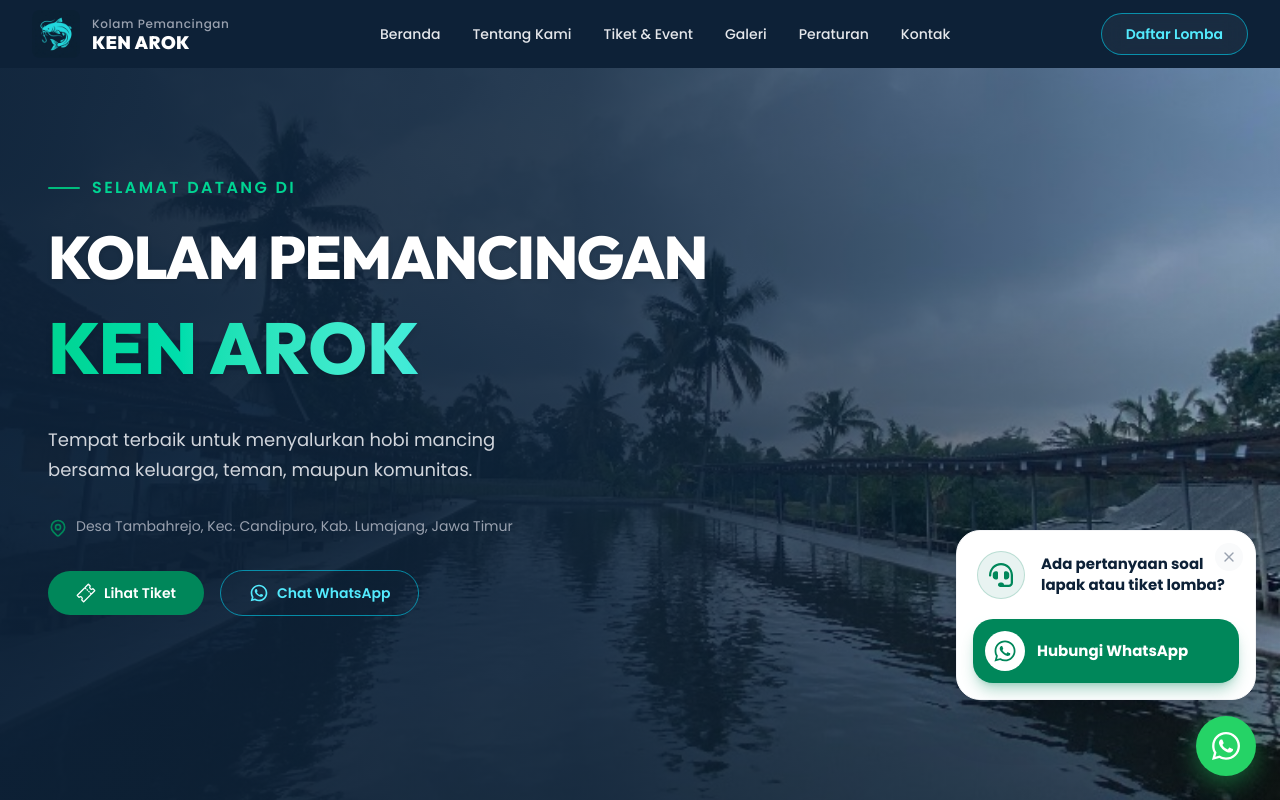
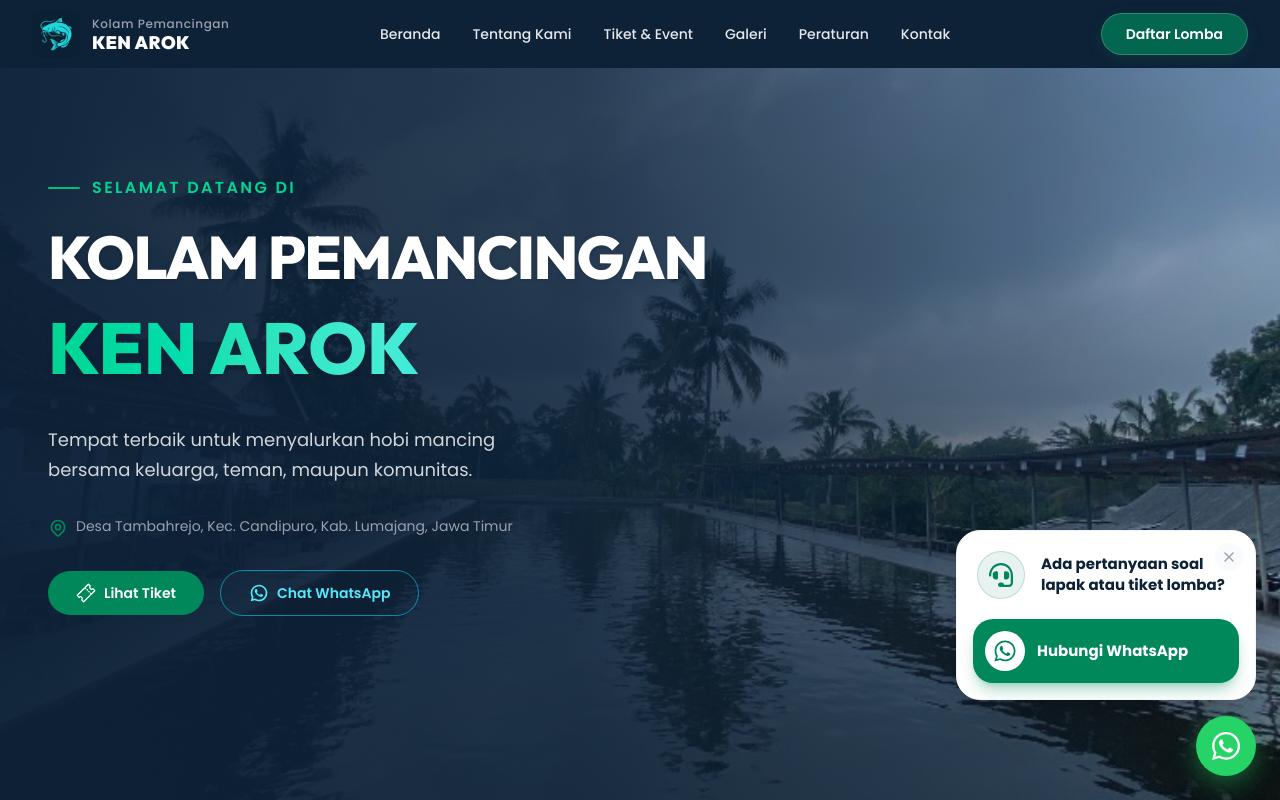
Before and after one commit to geraldhinoa/ken-arok-pemancingan, a React (Vite) app: page / in a window 1280 px wide. Shown: the top 800 px of the page. Built offline with nearby package versions, Linux system fonts and the light colour scheme.

Commit message:
style: revert tombol daftar lomba ke hijau glassmorphism agar lebih menonjol

```diff
--- a/src/components/Navbar.jsx
+++ b/src/components/Navbar.jsx
@@ -66,9 +66,10 @@ export default function Navbar() {
           href="https://wa.me/6281292929210?text=Halo%20Admin%20Ken%20Arok%2C%20saya%20mau%20daftar%20lomba"
           target="_blank"
           rel="noopener noreferrer"
-          className="hidden lg:inline-flex items-center px-6 py-2.5 rounded-full text-sm font-semibold transition-all duration-300
-                     text-cyan-300 border border-cyan-400/60 bg-white/5 backdrop-blur-md
-                     hover:border-cyan-300 hover:bg-cyan-400/10 hover:shadow-[0_0_15px_rgba(34,211,238,0.3)] hover:-translate-y-0.5"
+          className="hidden lg:inline-flex items-center px-6 py-2.5 rounded-full text-sm font-semibold text-white transition-all duration-300
+                     bg-[#00875A]/70 backdrop-blur-md border border-white/20
+                     shadow-[0_4px_15px_rgba(0,135,90,0.2)]
+                     hover:bg-[#00875A]/90 hover:shadow-[0_6px_20px_rgba(0,135,90,0.4)] hover:-translate-y-0.5"
         >
           Daftar Lomba
         </a>
@@ -123,9 +124,10 @@ export default function Navbar() {
                   target="_blank"
                   rel="noopener noreferrer"
                   onClick={() => setMobileOpen(false)}
-                  className="inline-flex items-center justify-center w-full px-5 py-3 rounded-full text-sm font-semibold transition-all duration-300
-                             text-cyan-300 border border-cyan-400/60 bg-white/5 backdrop-blur-md
-                             hover:border-cyan-300 hover:bg-cyan-400/10 hover:shadow-[0_0_15px_rgba(34,211,238,0.3)] active:scale-[0.98]"
+                  className="inline-flex items-center justify-center w-full px-5 py-3 rounded-full text-sm font-semibold text-white transition-all duration-300
+                             bg-[#00875A]/70 backdrop-blur-md border border-white/20
+                             shadow-[0_4px_15px_rgba(0,135,90,0.2)]
+                             hover:bg-[#00875A]/90 active:scale-[0.98]"
                 >
                   Daftar Lomba
                 </a>
```
